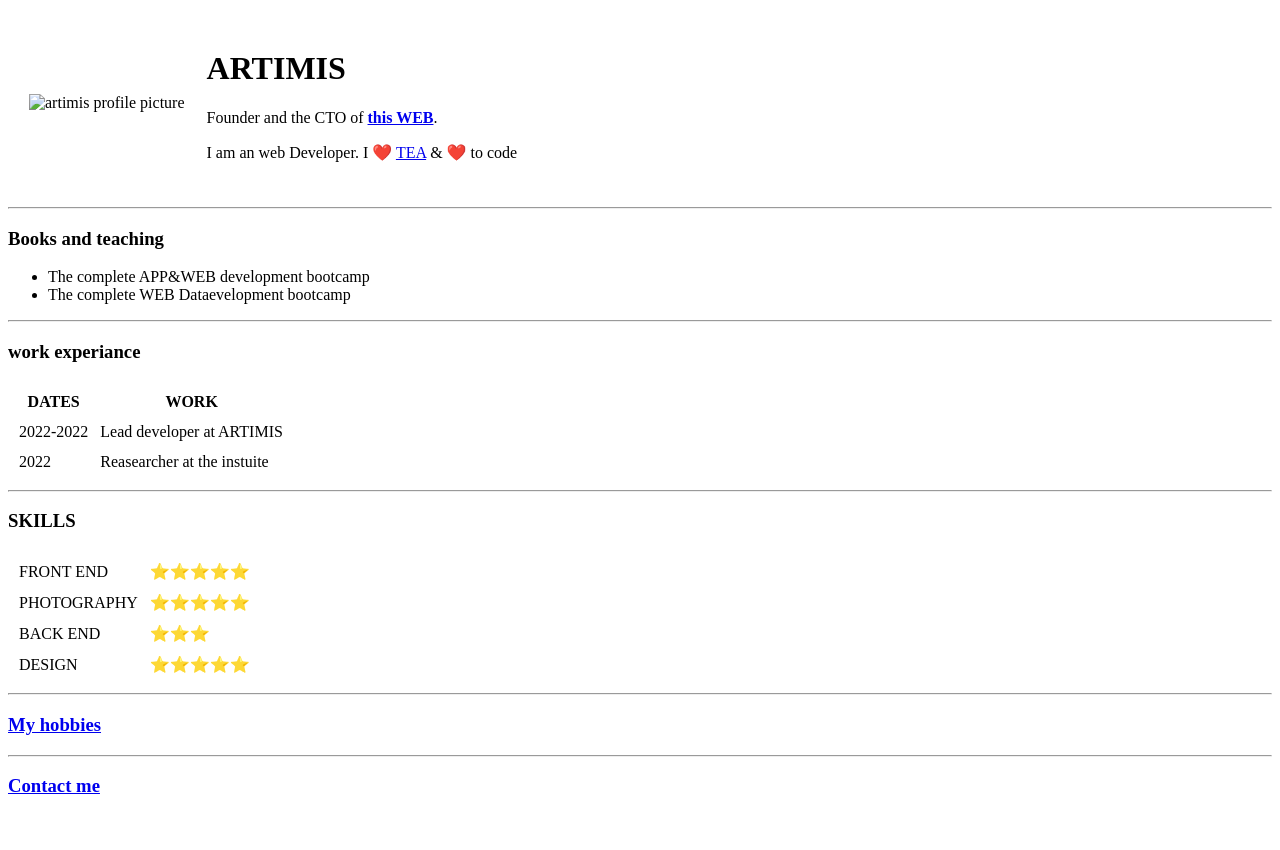
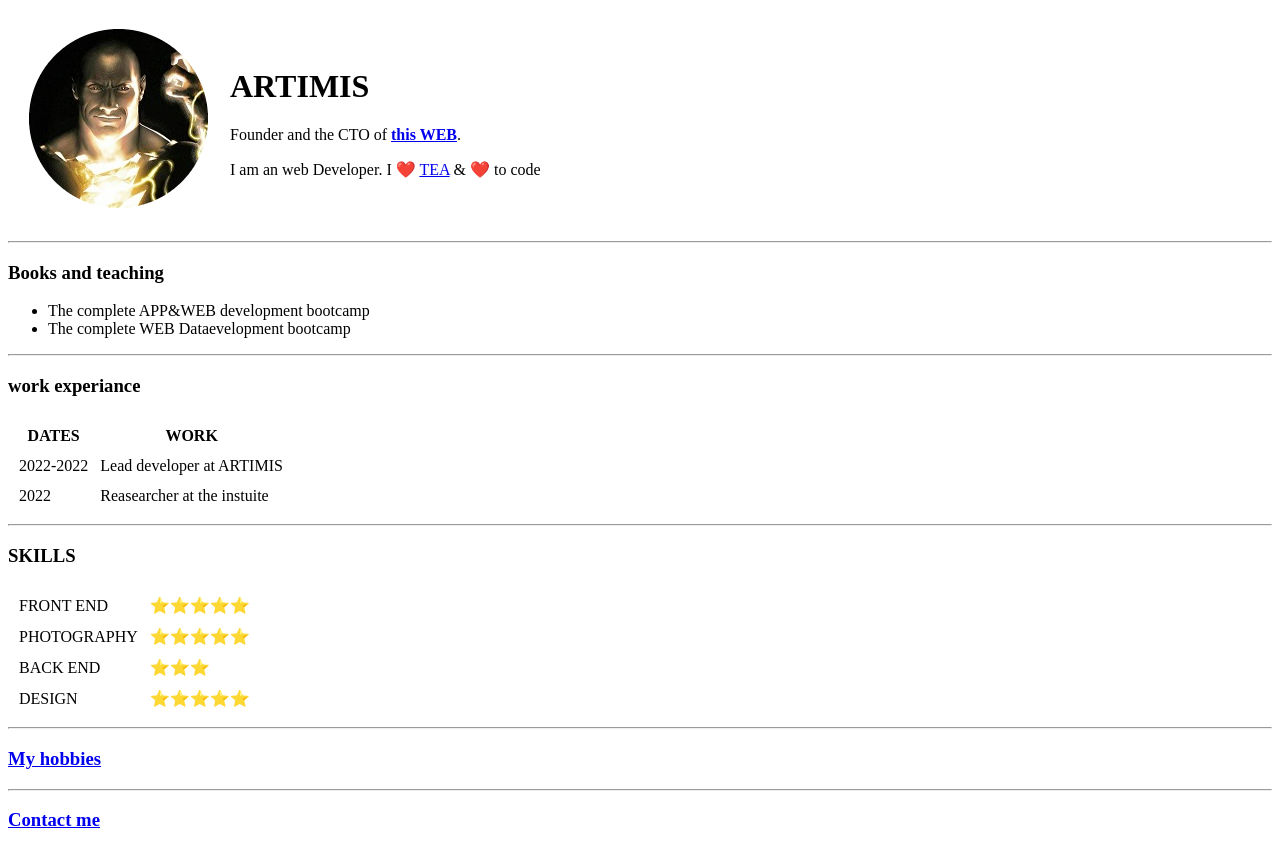
Before and after one commit to soradasatish/CV, a plain HTML site: page index.html in a window 1280 px wide. Before the commit the page ends 816 px from the top, so only its background shows below. Drawn offline with Linux system fonts and the light colour scheme.

Commit message:
Update index.html

```diff
--- a/index.html
+++ b/index.html
@@ -9,7 +9,7 @@
 <body>
   <table cellspacing="20">
     <tr>
-      <td><img src="images/PRI_158434728-modified.png"alt="artimis profile picture" /></td>
+      <td><img src="PRI_158434728-modified.png"alt="artimis profile picture" /></td>
       <td><h1>ARTIMIS</h1>
       <p>Founder and the CTO of <strong><a href="https://appbrewery.com/">this WEB</a></strong>.</p>
       <p>I am an web Developer. I ❤️ <a href="https://www.britannica.com/topic/tea-beverage">TEA</a> & ❤️ to code</p>
```
